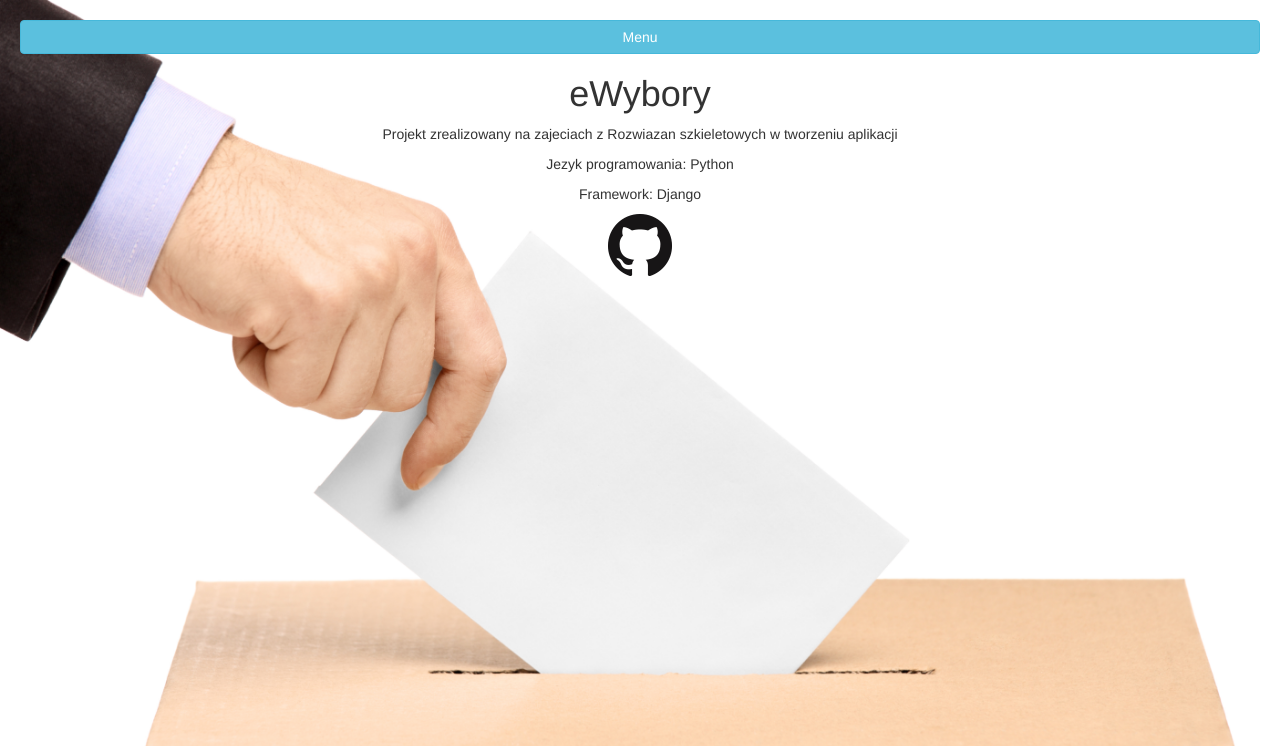
After one commit to dotrek/eWybory, a Django app: template Doggo/templates/intro.html in a window 1280 px wide. The commit adds this page. Shown: the top 746 px of the page. Run offline with Django 3.2, Linux system fonts and the light colour scheme; the template is opened without the code that fills it, so the values that code supplies are empty; some libraries are stand-ins or nearby versions.

Commit message:
more frontend!

```diff
--- a/Doggo/templates/base.html
+++ b/Doggo/templates/base.html
@@ -35,36 +35,34 @@
     <div id="sidebar-wrapper">
         <ul class="sidebar-nav">
             <li class="sidebar-brand">
-                <a href="{%url 'Doggo:home' %}">
+                <a href="{% url 'Doggo:intro' %}">
                     eWybory
                 </a>
             </li>
             <li>
-                <a href="{%url 'Doggo:home' %}">Aktualne wybory</a>
+                <a href="{% url 'Doggo:home' %}">Aktualne wybory</a>
             </li>
             <li>
-                <a href="{%url 'Doggo:upcoming' %}">Nadchodzace wybory</a>
+                <a href="{% url 'Doggo:upcoming' %}">Nadchodzace wybory</a>
             </li>
             <li>
-                <a href="{%url 'Doggo:previous' %}">Wyniki zakonczonych wyborow</a>
+                <a href="{% url 'Doggo:previous' %}">Wyniki zakonczonych wyborow</a>
             </li>
             <li>
                 <a href="{% url 'Doggo:creators' %}">Tworcy</a>
             </li>
-            <img src="{% static 'images/addonimage.jpg' %}" align="center">
-        </ul>
+            <img src="{% static 'images/addonimage.jpg' %}" class="stretch" align="center">
 
     </div>
     <!-- /#sidebar-wrapper -->
 
     <!-- Page Content -->
     <div id="page-content-wrapper">
+        <a href="#menu-toggle" class="btn btn-info btn-block" id="menu-toggle">Menu</a>
         <div class="container-fluid">
             <div class="row">
-                <div class="col-lg-12">
-                    <a href="#menu-toggle" class="btn btn-info btn-block" id="menu-toggle">Menu</a>
+                <div class="col-lg-12" style="text-align: center">
                     {% block content %}
-
                     {% endblock %}
                 </div>
             </div>
--- a/Doggo/templates/creators.html
+++ b/Doggo/templates/creators.html
@@ -3,7 +3,7 @@
 {% block content %}
 <ul>
  {% for mozejamozety in creators %}
-        <h1><li>{{ mozejamozety }}</li></h1><br>
+        <h1>{{ mozejamozety }}</h1><br>
     {% endfor %}
 </ul>
 {% endblock %}
--- a/Doggo/templates/home.html
+++ b/Doggo/templates/home.html
@@ -4,7 +4,7 @@
 {% if home_list %}
 <ul>
     {% for Wybory in home_list %}
-        <li><a href="/Doggo/wybory/{{ Wybory.id }}/">{{ Wybory.typ }} - otwarte do {{ Wybory.end_time }}</a></li>
+       <a href="/Doggo/wybory/{{ Wybory.id }}/"><font size="5"> {{ Wybory.typ }} - otwarte do {{ Wybory.end_time }}</font></a><br>
 {#        <li><a href="{% url 'Doggo:wybory' wyboryy.id %}">{{ Wybory.typ }}</a></li>#}
     {% endfor %}
 </ul>
--- /dev/null
+++ b/Doggo/templates/intro.html
@@ -0,0 +1,11 @@
+{% extends "base.html" %}
+{% load staticfiles %}
+{% block content %}
+    <h1>eWybory</h1>
+    <p>Projekt zrealizowany na zajeciach z Rozwiazan szkieletowych w tworzeniu aplikacji</p>
+    <p>Jezyk programowania: Python</p>
+    <p>Framework: Django</p>
+    <div id="github" style="text-align: center">
+    <a href="https://github.com/dotrek/eWybory"> <img src="{% static 'images/GitHub-Mark-64px.png' %}"/></a>
+    </div>
+{% endblock %}
--- a/Doggo/templates/results.html
+++ b/Doggo/templates/results.html
@@ -4,8 +4,8 @@
 
 <ul>
     {% for Kandydat in kandydat_list %}
-    <li>{{ Kandydat.nazwisko }} -- {{ Kandydat.licznik }} vote{{ Kandydat.licznik|pluralize }}</li>
+    <li>{{ Kandydat.nazwisko }} -- {{ Kandydat.licznik }} vote{{ Kandydat.licznik|pluralize }} </li>
     {% endfor %}
 </ul>
-<p>Aktualna frekwencja wynosi: <strong>{{ frekwencja }}%</strong></p>
+<p>Frekwencja wyniosla: <strong>{{ frekwencja }}%</strong></p>
 {% endblock %}
--- a/Doggo/urls.py
+++ b/Doggo/urls.py
@@ -5,12 +5,13 @@ from . import views
 app_name = 'Doggo'
 urlpatterns = [
     # ex: /Doggo/details
-    url(r'^$', views.HomeView.as_view(), name='home'),
+    url(r'^$', views.introView, name='intro'),
     url(r'^wybory/(?P<wybory_id>[0-9]+)/$', views.detail_wybory, name='detail_wybory'),
     url(r'^kandydat/(?P<pk>[0-9]+)/$', views.DetailView.as_view(), name='detail'),
     url(r'^(?P<wybory_id>[0-9]+)/results/$', views.results, name='results'),
     url(r'^wybory/(?P<wybory_id>[0-9]+)/vote/$', views.vote, name='vote'),
     url(r'^tworcy$', views.creatorsview, name='creators'),
     url(r'^upcoming$', views.UpcomingView.as_view(), name='upcoming'),
-    url(r'^previous$', views.PreviousView.as_view(), name='previous')
+    url(r'^previous$', views.PreviousView.as_view(), name='previous'),
+    url(r'^home', views.HomeView.as_view(), name='home')
 ]
--- a/eWybory/settings.py
+++ b/eWybory/settings.py
@@ -36,6 +36,7 @@ INSTALLED_APPS = [
     'django.contrib.sessions',
     'django.contrib.messages',
     'django.contrib.staticfiles',
+    'captcha'
 ]
 
 MIDDLEWARE = [
--- a/eWybory/urls.py
+++ b/eWybory/urls.py
@@ -21,5 +21,6 @@ from Doggo import views
 urlpatterns = [
     url(r'^$', views.HomeView.as_view(), name='home'),
     url(r'^Doggo/', include('Doggo.urls')),
+    url(r'^captcha/', include('captcha.urls')),
     url(r'^admin/', admin.site.urls),
 ]
--- a/static/bootstrap/css/simple-sidebar.css
+++ b/static/bootstrap/css/simple-sidebar.css
@@ -5,12 +5,9 @@
  */
 
 body {
-    overflow-x: hidden;
-    background-image: linear-gradient(to bottom, rgba(0,0,0,0.10) 0%,rgba(0,0,0,0.10) 100%), url(http://blog.hdwallsource.com/wp-content/uploads/2016/04/poland-flag-wallpaper-51624-53326-hd-wallpapers.jpg);
-    -webkit-background-size: cover;
-    -moz-background-size: cover;
-    -o-background-size: cover;
-    background-size: cover;
+    background: url("/static/images/voting.jpg");
+    background-size: 100%;
+    background-repeat: no-repeat;
 }
 
 /* Toggle Styles */
@@ -97,11 +94,13 @@ body {
 }
 
 img {
-    width: 100%;
-    height: auto;
     max-width: 100%;
+    max-height: 100%;
     position: relative;
-    align-self: flex-end;
+}
+
+#github {
+  margin: 0 auto;
 }
 
 .sidebar-nav > .sidebar-brand a {
```
Also changed, not shown: Doggo/views.py (+11 -2 lines), static/images/GitHub-Mark-64px.png (added), static/images/voting.jpg (added).
